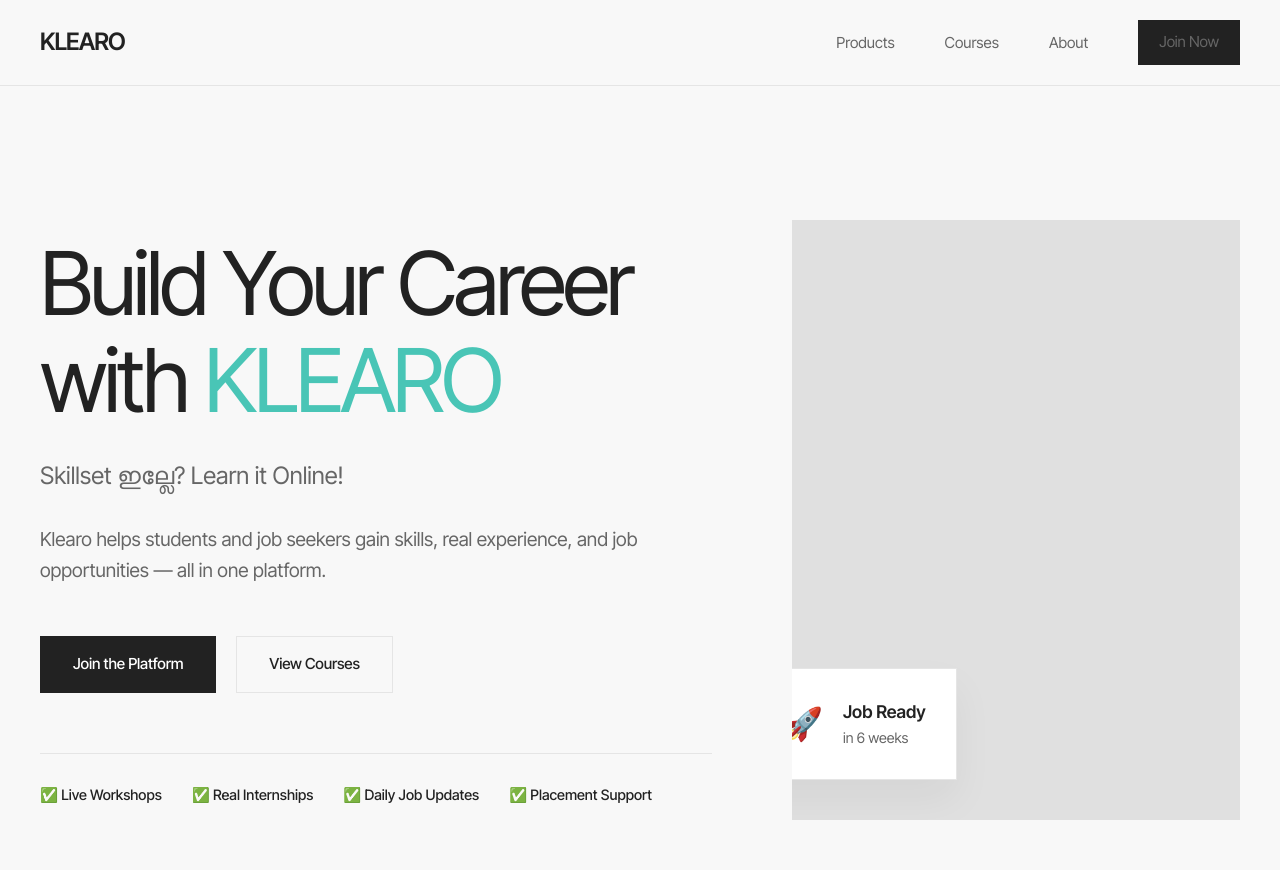
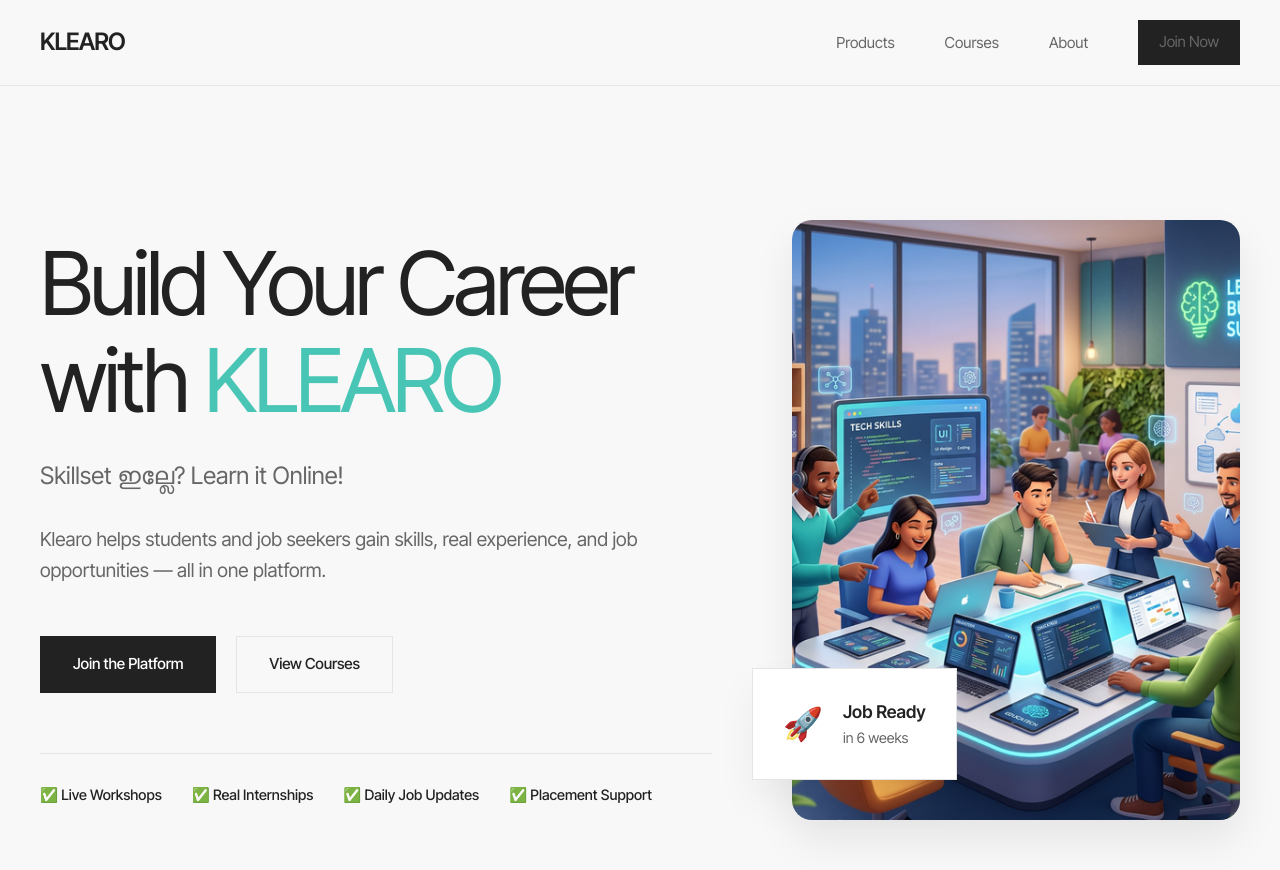
Before and after one commit to sabareeshk886/klearo, a plain HTML site: page index.html in a window 1280 px wide. Shown: the top 870 px of the page. Drawn offline with Linux system fonts and the light colour scheme.

Commit message:
Fix hero section UI issue and add hero image

```diff
--- a/css/main.css
+++ b/css/main.css
@@ -262,9 +262,12 @@
 .hero-visual {
     position: relative;
     height: 600px;
-    background-color: #e0e0e0;
-    /* Placeholder for a large image */
-    overflow: hidden;
+    background-color: var(--background-light);
+    background-image: url('../img/hero.png');
+    background-size: cover;
+    background-position: center;
+    border-radius: 20px;
+    box-shadow: 0 20px 40px rgba(0, 0, 0, 0.08);
 }
 
 .visual-circle {
```
Also changed, not shown: img/hero.png (added).
